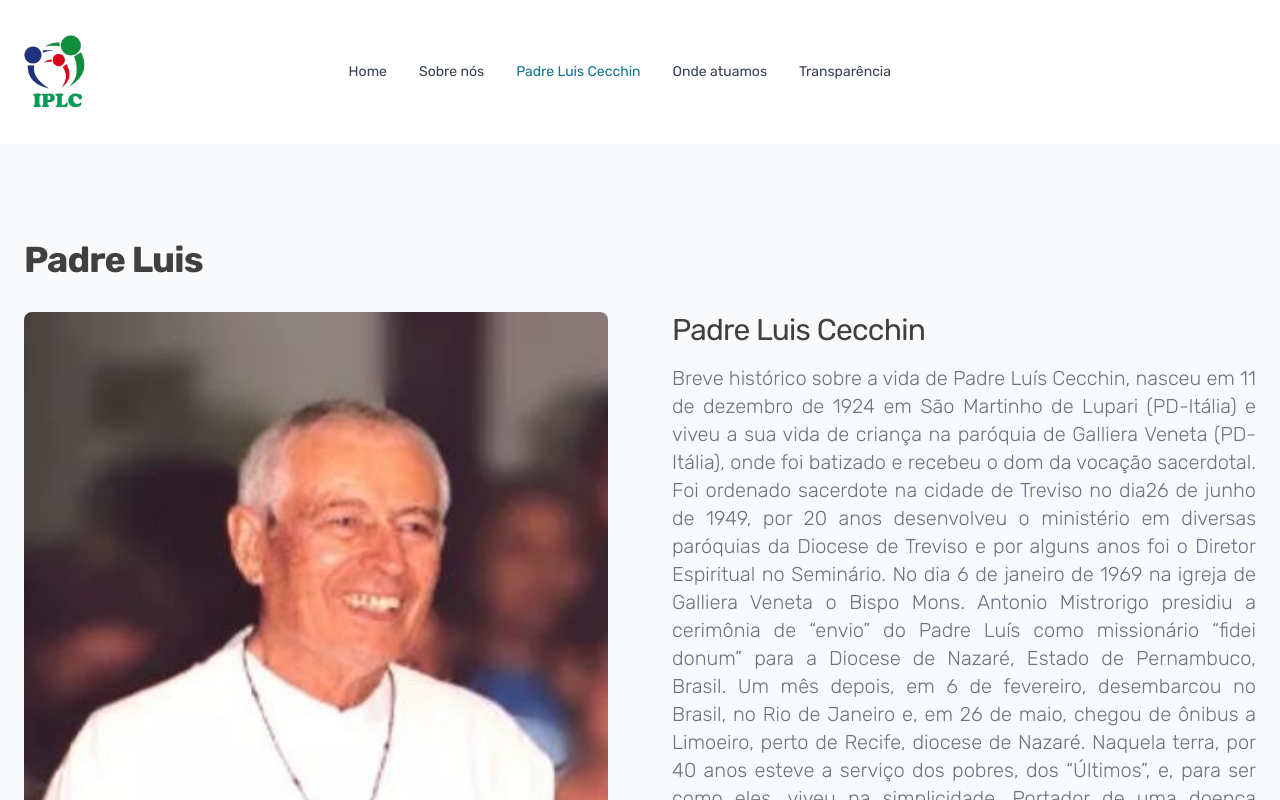
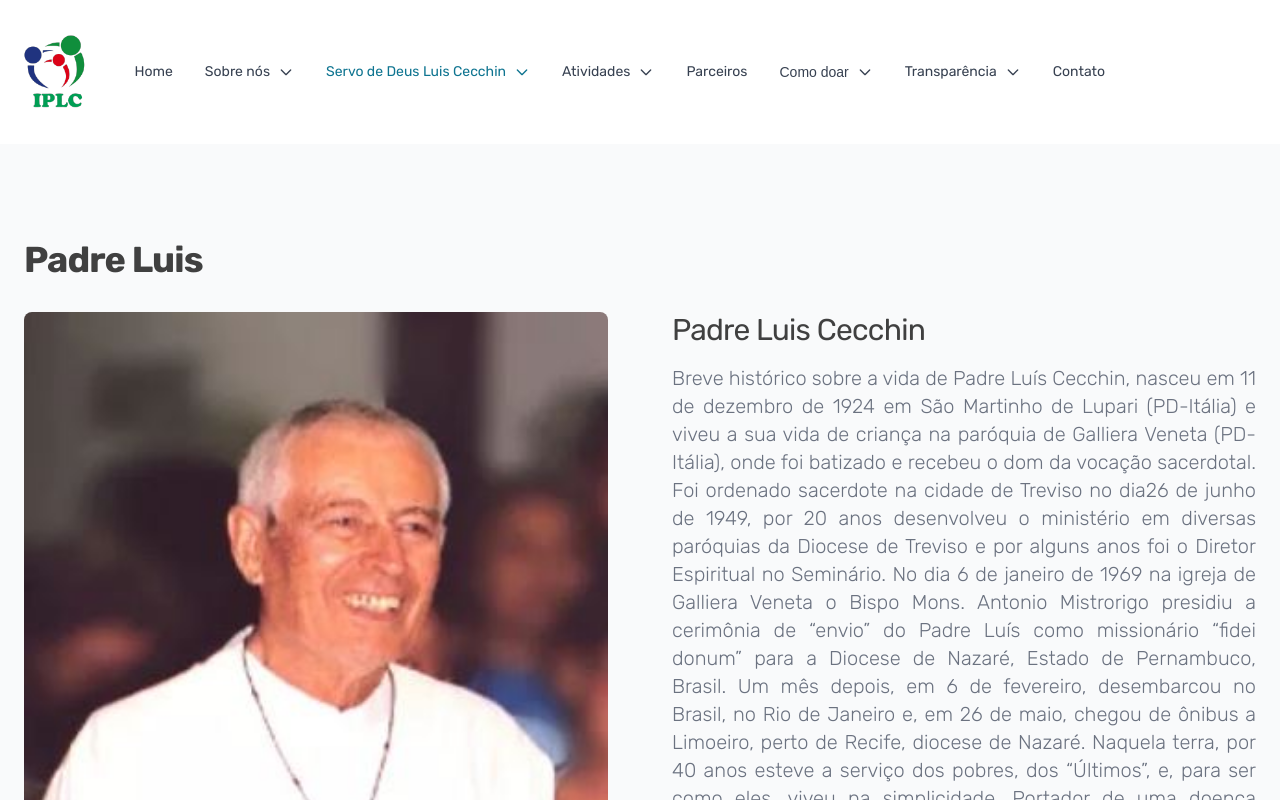
Before and after one commit to pedrojsn96/iplclimoeiro, a React (Vite) app: page /my-vite-app/padre-luis-cecchin in a window 1280 px wide. Shown: the top 800 px of the page. Built offline with nearby package versions, Linux system fonts and the light colour scheme.

Commit message:
add menu dropdown

```diff
--- a/src/App.tsx
+++ b/src/App.tsx
@@ -5,6 +5,7 @@ import Router from './router';
 const App: React.FunctionComponent = () => {
   return (
       <Router />
+      // add botao do whatsapp
   )
 }
 
--- a/src/router/constants.ts
+++ b/src/router/constants.ts
@@ -1,8 +1,23 @@
 const ROUTER_PATHS = {
     HOME: '/',
     SOBRE_NOS: '/sobre-nos',
+    SOBRE_NOS_HISTORIA: '/sobre-nos/nossa-historia',
+    SOBRE_NOS_TIMELINE: '/sobre-nos/linha-do-tempo',
+    SOBRE_NOS_ATUACAO: '/sobre-nos/onde-atuamos',
+    SOBRE_NOS_GESTAO: '/sobre-nos/modelo-de-gestao',
     PE_LUIS_CECCHIN: '/padre-luis-cecchin',
-    ONDE_ATUAMOS: '/onde-atuamos',
+    PE_LUIS_CECCHIN_TESTAMENTOS: '/padre-luis-cecchin/testamentos',
+    PE_LUIS_CECCHIN_MEMORIAL: '/padre-luis-cecchin/memorial',
+    PE_LUIS_CECCHIN_CAUSA: '/padre-luis-cecchin/abertura-causa',
+    PE_LUIS_CECCHIN_CENTENARIO: '/padre-luis-cecchin/centenario',
+    ATIVIDADES: '/atividades',
+    ATIVIDADES_CARIDADE: '/atividades/projeto-caridade',
+    ATIVIDADES_SOCIOFAMILIAR: '/atividades/sociofamiliar',
+    ATIVIDADES_FORMACAO: '/atividades/formacao-geral',
+    ATIVIDADES_CONVIVENCIA: '/atividades/servico-convivencia',
+    ATIVIDADES_INFANTIL: '/atividades/educacao-infantil',
+    PARCEIROS: '/parceiros',
+    DOACAO: '/doacao',
     NOTICIAS: '/noticias',
     TRANSPARENCIA: '/transparencia',
     CONTATO: '/contato',
--- a/src/shared/header.tsx
+++ b/src/shared/header.tsx
@@ -1,12 +1,13 @@
 import React from 'react';
 import LogoImage from '../images/logo-iplc.svg';
-import { Button, Navbar } from "flowbite-react";
+import { Button, Navbar, MegaMenu } from "flowbite-react";
 import { useLocation, useNavigate } from 'react-router-dom';
 import ROUTER_PATHS from '../router/constants';
 
 const Header: React.FunctionComponent = () => {
   const navigate = useNavigate();
   const { pathname } = useLocation();
+  // ajustar e colocar menu com dropdown
 
   return (
     <Navbar className="grid max-w-screen-xl px-4 pt-8 pb-8 mx-auto items-center">
@@ -23,12 +24,79 @@ const Header: React.FunctionComponent = () => {
         <Navbar.Link style={{ cursor: 'pointer' }} onClick={() => navigate(ROUTER_PATHS.HOME)} active={pathname === ROUTER_PATHS.HOME} className='font-rubikRegular hover:text-iplc'>
           Home
         </Navbar.Link>
-        <Navbar.Link style={{ cursor: 'pointer' }} onClick={() => navigate(ROUTER_PATHS.SOBRE_NOS)} className="font-rubikRegular hover:text-iplc" active={pathname === ROUTER_PATHS.SOBRE_NOS}>Sobre nós</Navbar.Link>
-        <Navbar.Link style={{ cursor: 'pointer' }} onClick={() => navigate(ROUTER_PATHS.PE_LUIS_CECCHIN)} className="font-rubikRegular hover:text-iplc" active={pathname === ROUTER_PATHS.PE_LUIS_CECCHIN}>Padre Luis Cecchin</Navbar.Link>
-        <Navbar.Link style={{ cursor: 'pointer' }} onClick={() => navigate(ROUTER_PATHS.ONDE_ATUAMOS)} className="font-rubikRegular hover:text-iplc" active={pathname === ROUTER_PATHS.ONDE_ATUAMOS}>Onde atuamos</Navbar.Link>
+        <Navbar.Link style={{ cursor: 'pointer' }} className="font-rubikRegular hover:text-iplc" active={pathname.includes(ROUTER_PATHS.SOBRE_NOS)}>
+          <MegaMenu.Dropdown toggle={<>Sobre nós</>}>
+            <ul className="grid grid-cols-1">
+              <div className="space-y-4 p-4">
+                <li><Navbar.Link style={{ cursor: 'pointer' }} onClick={() => navigate(ROUTER_PATHS.SOBRE_NOS)} className='font-rubikRegular hover:text-iplc'>Sobre nós</Navbar.Link></li>
+                <li><Navbar.Link style={{ cursor: 'pointer' }} onClick={() => navigate(ROUTER_PATHS.SOBRE_NOS)} className='font-rubikRegular hover:text-iplc'>Nossa história</Navbar.Link></li>
+                <li><Navbar.Link style={{ cursor: 'pointer' }} onClick={() => navigate(ROUTER_PATHS.SOBRE_NOS)} className='font-rubikRegular hover:text-iplc'>Linha do tempo</Navbar.Link></li>
+                <li><Navbar.Link style={{ cursor: 'pointer' }} onClick={() => navigate(ROUTER_PATHS.SOBRE_NOS)} className='font-rubikRegular hover:text-iplc'>Onde atuamos</Navbar.Link></li>
+                <li><Navbar.Link style={{ cursor: 'pointer' }} onClick={() => navigate(ROUTER_PATHS.SOBRE_NOS)} className='font-rubikRegular hover:text-iplc'>Modelo de gestão</Navbar.Link></li>
+              </div>
+            </ul>
+          </MegaMenu.Dropdown>
+        </Navbar.Link>
+        <Navbar.Link style={{ cursor: 'pointer' }} className="font-rubikRegular hover:text-iplc" active={pathname.includes(ROUTER_PATHS.PE_LUIS_CECCHIN)}>
+          <MegaMenu.Dropdown toggle={<>Servo de Deus Luis Cecchin</>}>
+            <ul className="grid grid-cols-1">
+              <div className="space-y-4 p-4">
+                <li><Navbar.Link style={{ cursor: 'pointer' }} onClick={() => navigate(ROUTER_PATHS.PE_LUIS_CECCHIN)} className='font-rubikRegular hover:text-iplc'>Servo de Deus Luis Cecchin</Navbar.Link></li>
+                <li><Navbar.Link style={{ cursor: 'pointer' }} onClick={() => navigate(ROUTER_PATHS.PE_LUIS_CECCHIN_TESTAMENTOS)} className='font-rubikRegular hover:text-iplc'>Testamentos</Navbar.Link></li>
+                <li><Navbar.Link style={{ cursor: 'pointer' }} onClick={() => navigate(ROUTER_PATHS.PE_LUIS_CECCHIN_MEMORIAL)} className='font-rubikRegular hover:text-iplc'>Memorial</Navbar.Link></li>
+                <li><Navbar.Link style={{ cursor: 'pointer' }} onClick={() => navigate(ROUTER_PATHS.PE_LUIS_CECCHIN_CAUSA)} className='font-rubikRegular hover:text-iplc'>Abertura da Causa de Beatificação</Navbar.Link></li>
+                <li><Navbar.Link style={{ cursor: 'pointer' }} onClick={() => navigate(ROUTER_PATHS.PE_LUIS_CECCHIN_CENTENARIO)} className='font-rubikRegular hover:text-iplc'>Centenário</Navbar.Link></li>
+              </div>
+            </ul>
+          </MegaMenu.Dropdown>
+        </Navbar.Link>
+        <Navbar.Link style={{ cursor: 'pointer' }} className="font-rubikRegular hover:text-iplc" active={pathname.includes(ROUTER_PATHS.ATIVIDADES)}>
+          <MegaMenu.Dropdown toggle={<>Atividades</>}>
+            <ul className="grid grid-cols-1">
+              <div className="space-y-4 p-4">
+                <li><Navbar.Link style={{ cursor: 'pointer' }} onClick={() => navigate(ROUTER_PATHS.ATIVIDADES)} className='font-rubikRegular hover:text-iplc'>Atividades</Navbar.Link></li>
+                <li><Navbar.Link style={{ cursor: 'pointer' }} onClick={() => navigate(ROUTER_PATHS.ATIVIDADES_CARIDADE)} className='font-rubikRegular hover:text-iplc'>Projeto Caridade</Navbar.Link></li>
+                <li><Navbar.Link style={{ cursor: 'pointer' }} onClick={() => navigate(ROUTER_PATHS.ATIVIDADES_SOCIOFAMILIAR)} className='font-rubikRegular hover:text-iplc'>Atividade Sociofamiliar</Navbar.Link></li>
+                <li><Navbar.Link style={{ cursor: 'pointer' }} onClick={() => navigate(ROUTER_PATHS.ATIVIDADES_SOCIOFAMILIAR)} className='font-rubikRegular hover:text-iplc'>Formação Geral para o Mundo do Trabalho</Navbar.Link></li>
+                <li><Navbar.Link style={{ cursor: 'pointer' }} onClick={() => navigate(ROUTER_PATHS.ATIVIDADES_FORMACAO)} className='font-rubikRegular hover:text-iplc'>Serviço de Convivência e Fortalecimento de Vínculos</Navbar.Link></li>
+                <li><Navbar.Link style={{ cursor: 'pointer' }} onClick={() => navigate(ROUTER_PATHS.ATIVIDADES_INFANTIL)} className='font-rubikRegular hover:text-iplc'>Educação Infantil</Navbar.Link></li>
+              </div>
+            </ul>
+          </MegaMenu.Dropdown>
+        </Navbar.Link>
+        <Navbar.Link style={{ cursor: 'pointer' }} onClick={() => navigate(ROUTER_PATHS.PARCEIROS)} className="font-rubikRegular hover:text-iplc" active={pathname === ROUTER_PATHS.PARCEIROS}>Parceiros</Navbar.Link>
+        <Navbar.Link style={{ cursor: 'pointer' }} active={pathname.includes(ROUTER_PATHS.DOACAO)}>
+          <MegaMenu.Dropdown toggle={<>Como doar</>}>
+              <ul className="grid grid-cols-1">
+                <div className="space-y-4 p-4">
+                  <li><Navbar.Link style={{ cursor: 'pointer' }} onClick={() => navigate(ROUTER_PATHS.DOACAO)} className='font-rubikRegular hover:text-iplc'>Como doar</Navbar.Link></li>
+                  <li><Navbar.Link style={{ cursor: 'pointer' }} onClick={() => navigate(ROUTER_PATHS.DOACAO)} className='font-rubikRegular hover:text-iplc'>Seja um benfeitor</Navbar.Link></li>
+                  <li><Navbar.Link style={{ cursor: 'pointer' }} onClick={() => navigate(ROUTER_PATHS.DOACAO)} className='font-rubikRegular hover:text-iplc'>Apadrinhamento afetivo</Navbar.Link></li>
+                  <li><Navbar.Link style={{ cursor: 'pointer' }} onClick={() => navigate(ROUTER_PATHS.DOACAO)} className='font-rubikRegular hover:text-iplc'>Voluntariado</Navbar.Link></li>
+                  <li><Navbar.Link style={{ cursor: 'pointer' }} onClick={() => navigate(ROUTER_PATHS.DOACAO)} className='font-rubikRegular hover:text-iplc'>Doação de alimentos</Navbar.Link></li>
+                  <li><Navbar.Link style={{ cursor: 'pointer' }} onClick={() => navigate(ROUTER_PATHS.DOACAO)} className='font-rubikRegular hover:text-iplc'>Projetos</Navbar.Link></li>
+                  <li><Navbar.Link style={{ cursor: 'pointer' }} onClick={() => navigate(ROUTER_PATHS.DOACAO)} className='font-rubikRegular hover:text-iplc'>Imposto de renda PF</Navbar.Link></li>
+                  <li><Navbar.Link style={{ cursor: 'pointer' }} onClick={() => navigate(ROUTER_PATHS.DOACAO)} className='font-rubikRegular hover:text-iplc'>Imposto de renda PJ</Navbar.Link></li>
+                  <li><Navbar.Link style={{ cursor: 'pointer' }} onClick={() => navigate(ROUTER_PATHS.DOACAO)} className='font-rubikRegular hover:text-iplc'>Campanhas</Navbar.Link></li>
+                  <li><Navbar.Link style={{ cursor: 'pointer' }} onClick={() => navigate(ROUTER_PATHS.DOACAO)} className='font-rubikRegular hover:text-iplc'>Agende uma visita</Navbar.Link></li>
+                </div>
+              </ul>
+            </MegaMenu.Dropdown>
+        </Navbar.Link>
         {/* <Navbar.Link style={{ cursor: 'pointer' }} onClick={() => navigate(ROUTER_PATHS.NOTICIAS)} className="font-rubikRegular" active={pathname === ROUTER_PATHS.NOTICIAS}>Notícias</Navbar.Link> */}
-        <Navbar.Link style={{ cursor: 'pointer' }} onClick={() => navigate(ROUTER_PATHS.TRANSPARENCIA)} className="font-rubikRegular hover:text-iplc" active={pathname === ROUTER_PATHS.TRANSPARENCIA}>Transparência</Navbar.Link>
-        {/* <Navbar.Link style={{ cursor: 'pointer' }} onClick={() => navigate(ROUTER_PATHS.CONTATO)} className="font-rubikRegular" active={pathname === ROUTER_PATHS.CONTATO}>Contato</Navbar.Link> */}
+        <Navbar.Link style={{ cursor: 'pointer' }} className="font-rubikRegular hover:text-iplc" active={pathname.includes(ROUTER_PATHS.TRANSPARENCIA)}>
+          <MegaMenu.Dropdown toggle={<>Transparência</>}>
+              <ul className="grid grid-cols-1">
+                <div className="space-y-4 p-4">
+                  <li><Navbar.Link style={{ cursor: 'pointer' }} onClick={() => navigate(ROUTER_PATHS.TRANSPARENCIA)} className='font-rubikRegular hover:text-iplc'>Transparência</Navbar.Link></li>
+                  <li><Navbar.Link style={{ cursor: 'pointer' }} onClick={() => navigate(ROUTER_PATHS.TRANSPARENCIA)} className='font-rubikRegular hover:text-iplc'>Regulamento de compras e serviços</Navbar.Link></li>
+                  <li><Navbar.Link style={{ cursor: 'pointer' }} onClick={() => navigate(ROUTER_PATHS.TRANSPARENCIA)} className='font-rubikRegular hover:text-iplc'>Parcerias</Navbar.Link></li>
+                  <li><Navbar.Link style={{ cursor: 'pointer' }} onClick={() => navigate(ROUTER_PATHS.TRANSPARENCIA)} className='font-rubikRegular hover:text-iplc'>Relatórios sociais</Navbar.Link></li>
+                </div>
+              </ul>
+            </MegaMenu.Dropdown>
+        </Navbar.Link>
+        <Navbar.Link style={{ cursor: 'pointer' }} onClick={() => navigate(ROUTER_PATHS.CONTATO)} className="font-rubikRegular hover:text-iplc" active={pathname === ROUTER_PATHS.CONTATO}>Contato</Navbar.Link>
       </Navbar.Collapse>
     </Navbar>
   );
```
Also changed, not shown: src/router/index.tsx (+18 -1 lines).
